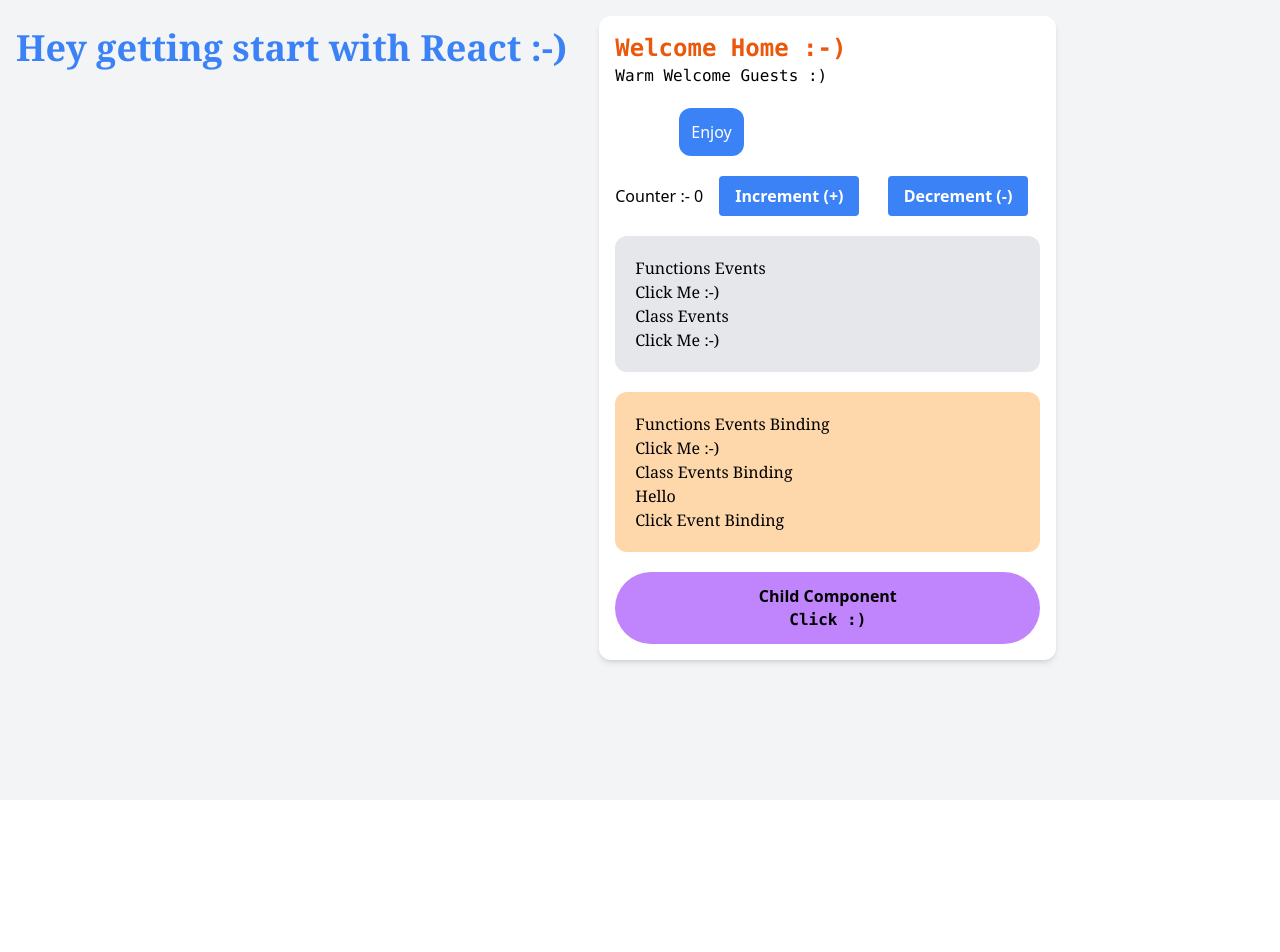
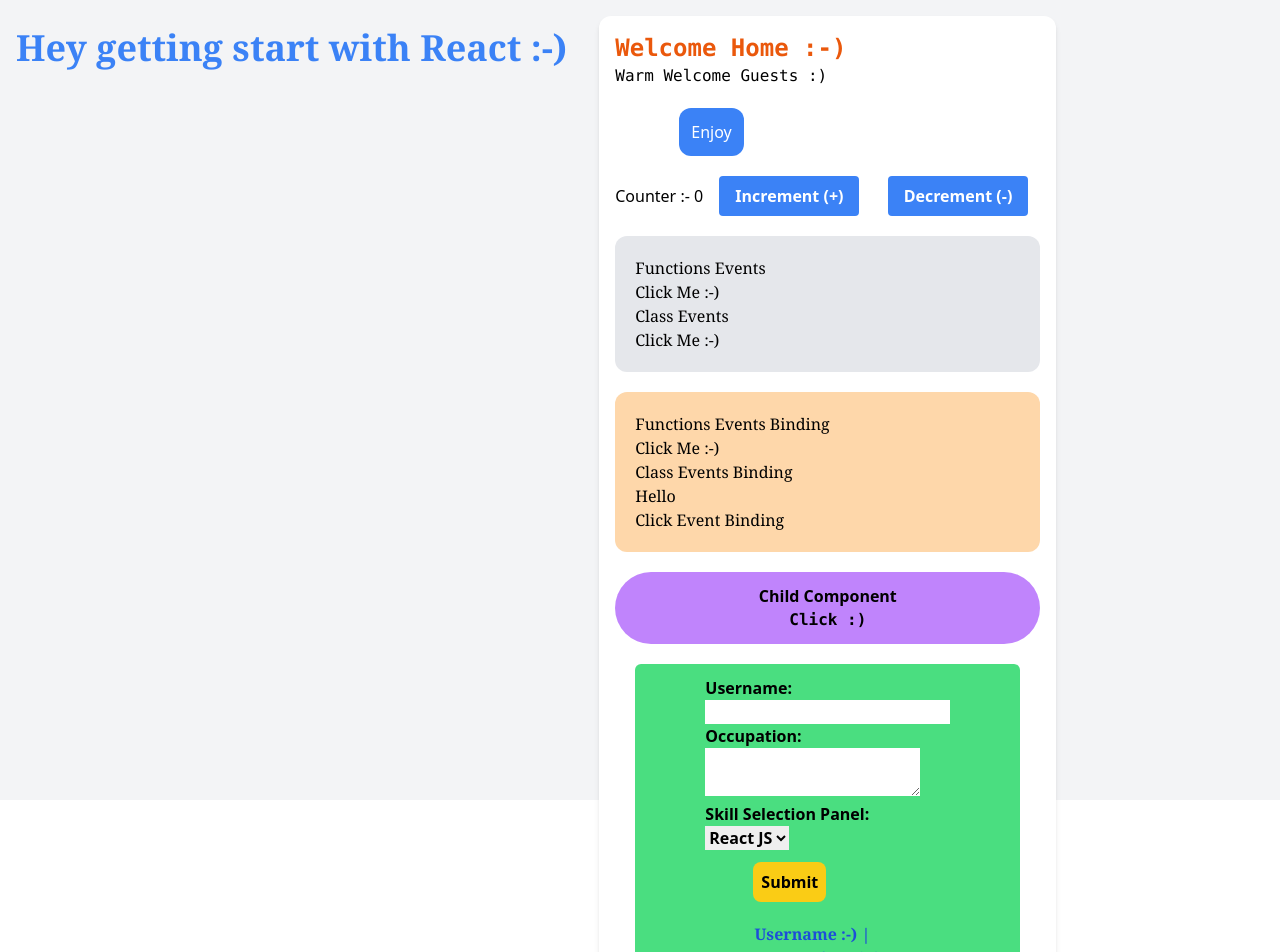
Before and after one commit to Yash-ak-3322/React_Practices, a React (Create React App) app: page / in a window 1280 px wide. Shown: the top 952 px of the page. Before the commit the page ends 800 px from the top, so only its background shows below. Built offline with nearby package versions, Linux system fonts and the light colour scheme.

Commit message:
Controlled User Input Using OnChange Event

```diff
--- a/src/App.js
+++ b/src/App.js
@@ -1,6 +1,7 @@
 import "./App.css";
 import ClassClick from "./components/ClassClick";
 import EventBind from "./components/EventBind";
+import Form from "./components/Form";
 import FunctionClick from "./components/FunctionClick";
 import Greet from "./components/Greet";
 import Message from "./components/Message";
@@ -35,6 +36,10 @@ function App() {
           <div className="flex justify-center items-center p-3 bg-purple-400 rounded-full font-bold">
             <ParentCompo />
           </div>
+
+          <div className="flex justify-center mx-5 items-center p-3 my-5 bg-green-400 rounded-md font-bold">
+            <Form />
+          </div>
         </div>
       </main>
     </div>
--- /dev/null
+++ b/src/components/Form.js
@@ -0,0 +1,72 @@
+import React, { Component } from "react";
+
+class Form extends Component {
+  constructor(props) {
+    super(props);
+
+    this.state = {
+      username: "",
+      desc: "",
+      skill: "React JS",
+    };
+  }
+
+  handleUsernameChange = (event) => {
+    this.setState({
+      username: event.target.value,
+    });
+  };
+
+  handleOccupationChange = (event) => {
+    this.setState({
+      desc: event.target.value,
+    });
+  };
+
+  handleSelectionChange = (event) => {
+    this.setState({ skill: event.target.value });
+  };
+
+  handleSubmit = (event) => {
+    alert(`${this.state.username} | ${this.state.desc} | ${this.state.skill}`);
+    event.preventDefault();
+  };
+
+  render() {
+    return (
+      <form onSubmit={this.handleSubmit}>
+        <h1>Username: </h1>
+        <input
+          type="text"
+          value={this.state.username}
+          onChange={this.handleUsernameChange}
+        ></input>
+        <h1>Occupation: </h1>
+        <textarea
+          value={this.state.desc}
+          onChange={this.handleOccupationChange}
+        ></textarea>
+        <h1>Skill Selection Panel: </h1>
+        <select value={this.state.skill} onChange={this.handleSelectionChange}>
+          <option value="React JS">React JS</option>
+          <option value="Next JS">Next JS</option>
+          <option value="Node JS">Node JS</option>
+        </select>
+        <br />
+        <button
+          className="flex justify-center items-center p-2 mx-12 my-3 bg-yellow-400 rounded-lg"
+          type="submit"
+        >
+          Submit
+        </button>
+
+        <p className="font-serif text-blue-700 flex justify-center items-center p-2 mx-2">
+          Username :-) {this.state.username} |<br /> Occupation :-){" "}
+          {this.state.desc} |<br /> Skills :-) {this.state.skill} |
+        </p>
+      </form>
+    );
+  }
+}
+
+export default Form;
```
